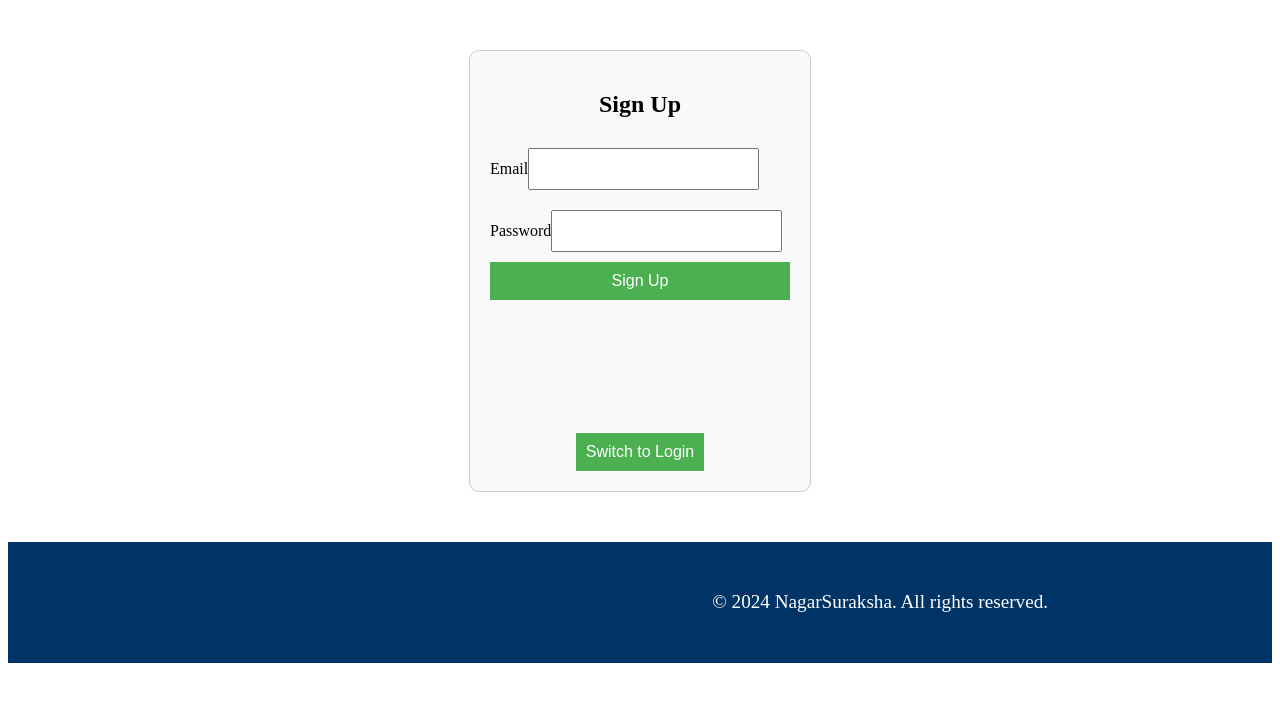
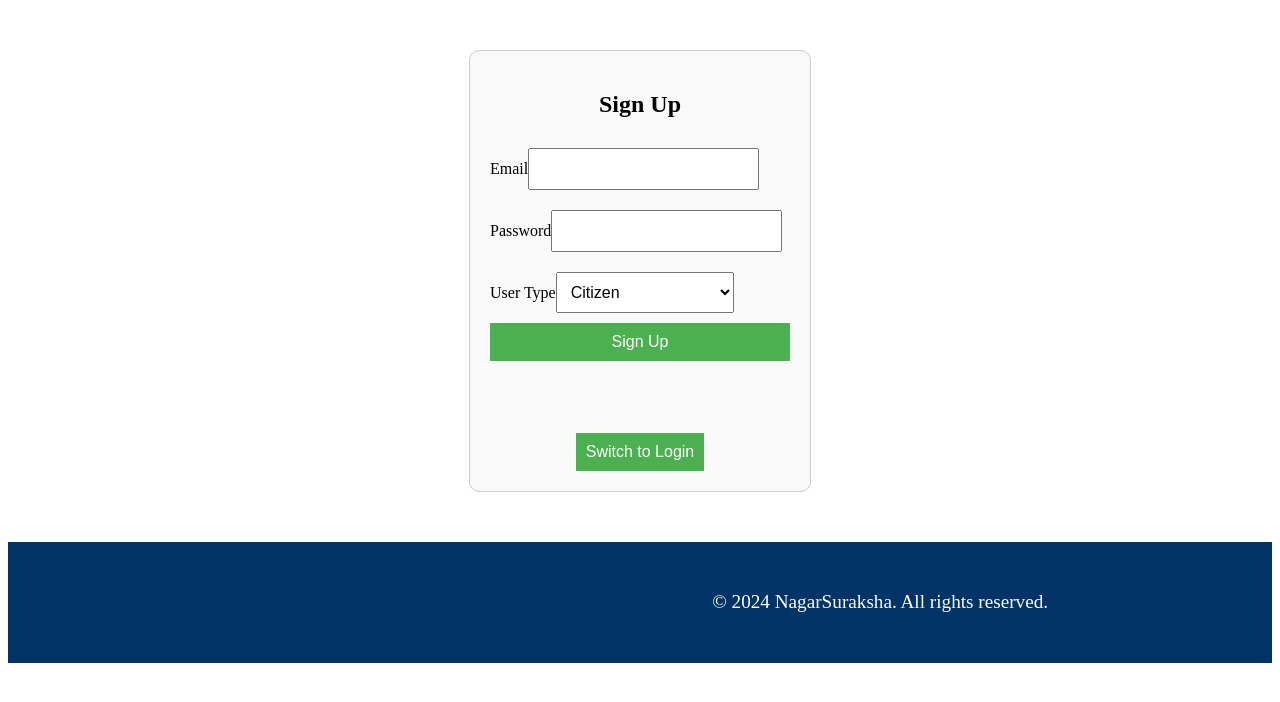
Before and after one commit to anshima23/NagarSuraksha, a React (Vite) app in the folder frontend/: page /login in a window 1280 px wide. Both pictures are taken after a click on the button "Switch to Sign Up". Shown: the top 702 px of the page. Built offline with nearby package versions, Linux system fonts and the light colour scheme.

Commit message:
signup correct

```diff
--- a/frontend/src/pages/shared/LoginPage/LoginPage.jsx
+++ b/frontend/src/pages/shared/LoginPage/LoginPage.jsx
@@ -10,12 +10,17 @@ const LoginPage = () => {
   const [isSignUp, setIsSignUp] = useState(false); // Toggle between login and sign up
   const navigate = useNavigate();
 
-  // Handle Login
-  const handleLogin = async (e) => {
+  // Handle Login/SignUp logic
+  const handleAuth = async (e) => {
     e.preventDefault();
 
+    // Choose the correct endpoint based on the isSignUp state
+    const endpoint = isSignUp
+      ? "http://localhost:5000/api/auth/signup"  // For sign up
+      : "http://localhost:5000/api/auth/login";  // For login
+
     try {
-      const response = await fetch("http://localhost:5000/api/auth/login", {
+      const response = await fetch(endpoint, {
         method: "POST",
         headers: {
           "Content-Type": "application/json",
@@ -26,7 +31,7 @@ const LoginPage = () => {
       const data = await response.json();
 
       if (response.status === 200) {
-        // Successfully logged in, store token and user role
+        // Successfully logged in or signed up
         localStorage.setItem("authToken", data.token);
         localStorage.setItem("userRole", userType);
 
@@ -37,7 +42,7 @@ const LoginPage = () => {
       }
     } catch (error) {
       setErrorMessage("Something went wrong. Please try again later.");
-      console.error("Error during login:", error);
+      console.error("Error during login/signup:", error);
     }
   };
 
@@ -57,7 +62,7 @@ const LoginPage = () => {
       {errorMessage && <p className="error-message">{errorMessage}</p>}
 
       {/* Login/Sign-Up Form */}
-      <form onSubmit={handleLogin}>
+      <form onSubmit={handleAuth}>
         <div>
           <label>Email</label>
           <input
@@ -76,6 +81,22 @@ const LoginPage = () => {
             required
           />
         </div>
+
+        {/* User Type Selection (only for Login and Sign-Up) */}
+        {isSignUp && (
+          <div>
+            <label>User Type</label>
+            <select
+              value={userType}
+              onChange={(e) => setUserType(e.target.value)}
+              required
+            >
+              <option value="citizen">Citizen</option>
+              <option value="law-enforcement">Law Enforcement</option>
+              <option value="municipal-authority">Municipal Authority</option>
+            </select>
+          </div>
+        )}
 
         {/* User Type Selection (only for Login) */}
         {!isSignUp && (
```
Also changed, not shown: 2 other files (tests, documents, lock files or other folders).
